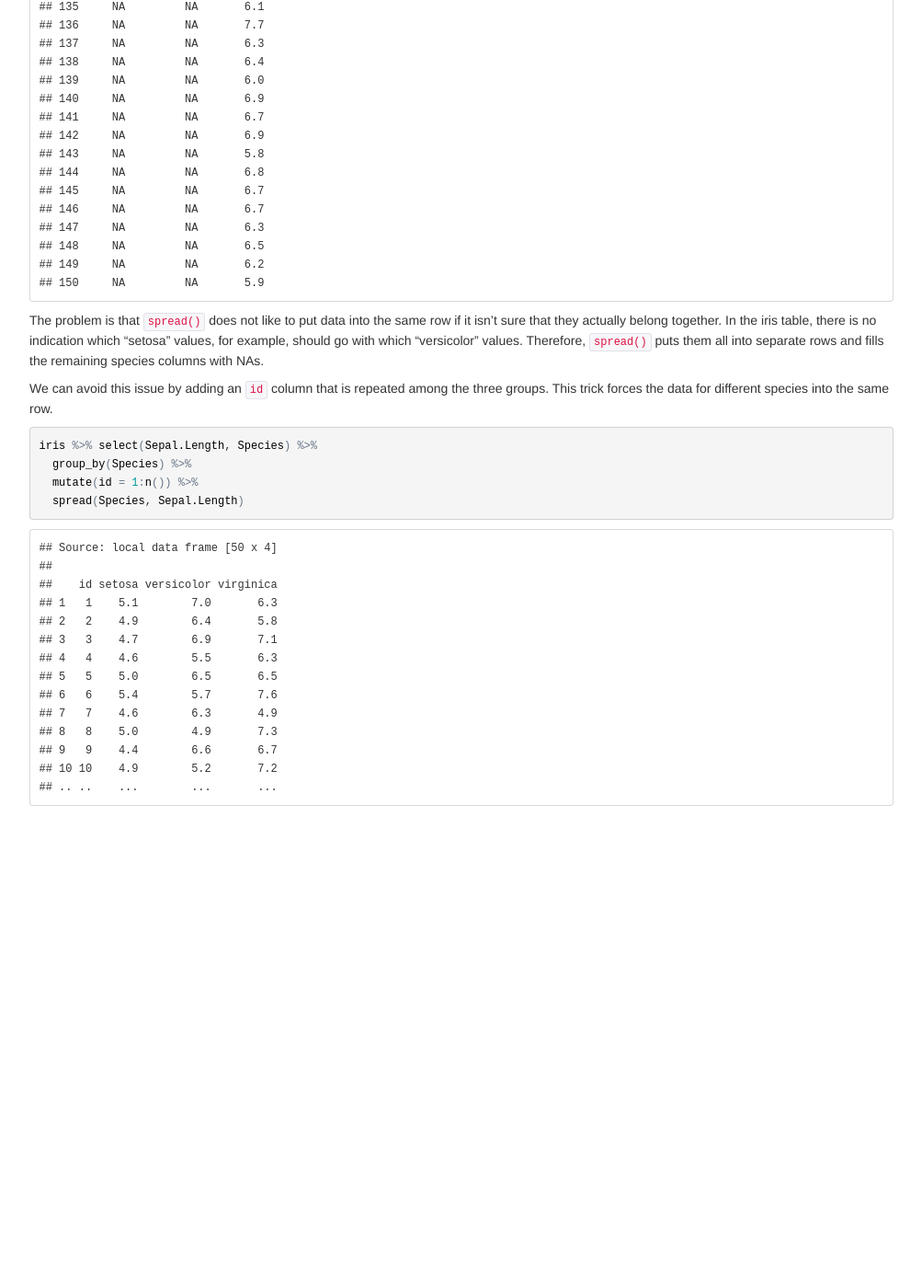
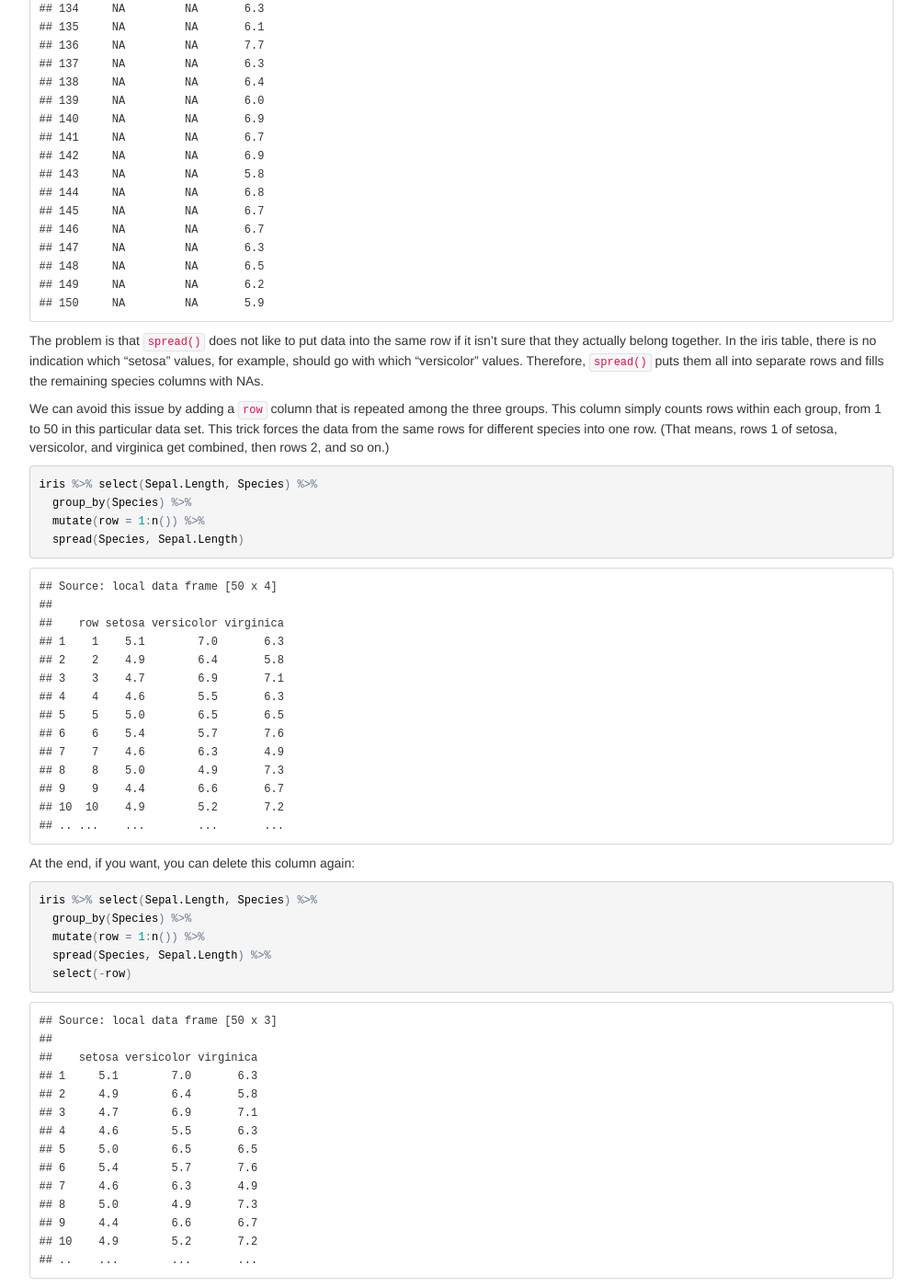
Before and after one commit to wilkelab/wilkelab.github.io.archive_sep_2020, a Jekyll site: the page classes/SDS348/2015_spring_worksheets/class8_solutions.html, which Jekyll copies as it is, in a window 1280 px wide and 1400 px high, scrolled down 5604 px. Shown: the whole window at 92% size, without its empty margins (138-1141 px from the left). Built offline with Jekyll 4.4.1, drawn with Linux system fonts in a browser that asks for light colours; before the commit the page ends 6490 px from its top, so only the background shows below that; some of the changed text lies outside the part shown.

Commit message:
Solutions class 8

```diff
--- a/classes/SDS348/2015_spring_worksheets/class8_solutions.html
+++ b/classes/SDS348/2015_spring_worksheets/class8_solutions.html
@@ -93,7 +93,7 @@
 ## 4           Catholic     below10k              418
 ## 5 Don't know/refused     below10k               15
 ## 6   Evangelical Prot     below10k              575</code></pre>
-<p><em>Now, instead of gathering data from all columns, gather only the data from columns <code>below10k</code>, <code>from20to30k</code>, and <code>from50to75k</code>.</em></p>
+<p><em>Now, instead of gathering data from all columns, gather only the data from columns <code>below10k</code>, <code>from20to30k</code>, and <code>from50to75k</code>, such that your final dataframe contains only these three income levels. Sort your final data frame according to religion, using income_level to break any ties.</em></p>
 <pre class="r"><code>pew %&gt;% select(religion, below10k, from20to30k, from50to75k) %&gt;%
   gather(income_level, number_of_people, below10k:from50to75k) %&gt;%
   arrange(religion, income_level) %&gt;% head()</code></pre>
@@ -127,24 +127,24 @@
 ## 4       4    177   M     68
 ## 5       5    157   F     59
 ## 6       6    170   M     76</code></pre>
-<p><em>For the data set <code>diamonds</code> from the ggplot2 package, calculate the mean price for each combination of cut and clarity. Then use <code>spread()</code> to rearrange the table into a wide format, such that there is a column of mean prices for each cut level (Fair, Good, Very Good, etc.).</em></p>
-<pre class="r"><code>diamonds %&gt;% group_by(cut, clarity) %&gt;% summarize(mean=mean(price))</code></pre>
+<p><em>For the data set <code>diamonds</code> from the ggplot2 package, create a table displaying the mean price for each combination of cut and clarity. Then use <code>spread()</code> to rearrange this table into a wide format, such that there is a column of mean prices for each cut level (Fair, Good, Very Good, etc.).</em></p>
+<pre class="r"><code>diamonds %&gt;% group_by(cut, clarity) %&gt;% summarize(mean.price=mean(price))</code></pre>
 <pre><code>## Source: local data frame [40 x 3]
 ## Groups: cut
 ##
-##     cut clarity mean
-## 1  Fair      I1 3704
-## 2  Fair     SI2 5174
-## 3  Fair     SI1 4208
-## 4  Fair     VS2 4175
-## 5  Fair     VS1 4165
-## 6  Fair    VVS2 3350
-## 7  Fair    VVS1 3871
-## 8  Fair      IF 1912
-## 9  Good      I1 3597
-## 10 Good     SI2 4580
-## ..  ...     ...  ...</code></pre>
-<pre class="r"><code>diamonds %&gt;% group_by(cut, clarity) %&gt;% summarize(mean=mean(price)) %&gt;% spread(cut, mean)</code></pre>
+##     cut clarity mean.price
+## 1  Fair      I1       3704
+## 2  Fair     SI2       5174
+## 3  Fair     SI1       4208
+## 4  Fair     VS2       4175
+## 5  Fair     VS1       4165
+## 6  Fair    VVS2       3350
+## 7  Fair    VVS1       3871
+## 8  Fair      IF       1912
+## 9  Good      I1       3597
+## 10 Good     SI2       4580
+## ..  ...     ...        ...</code></pre>
+<pre class="r"><code>diamonds %&gt;% group_by(cut, clarity) %&gt;% summarize(mean.price=mean(price)) %&gt;% spread(cut, mean.price)</code></pre>
 <pre><code>## Source: local data frame [8 x 6]
 ##
 ##   clarity Fair Good Very Good Premium Ideal
@@ -313,25 +313,45 @@
 ## 149     NA         NA       6.2
 ## 150     NA         NA       5.9</code></pre>
 <p>The problem is that <code>spread()</code> does not like to put data into the same row if it isn’t sure that they actually belong together. In the iris table, there is no indication which “setosa” values, for example, should go with which “versicolor” values. Therefore, <code>spread()</code> puts them all into separate rows and fills the remaining species columns with NAs.</p>
-<p>We can avoid this issue by adding an <code>id</code> column that is repeated among the three groups. This trick forces the data for different species into the same row.</p>
+<p>We can avoid this issue by adding a <code>row</code> column that is repeated among the three groups. This column simply counts rows within each group, from 1 to 50 in this particular data set. This trick forces the data from the same rows for different species into one row. (That means, rows 1 of setosa, versicolor, and virginica get combined, then rows 2, and so on.)</p>
 <pre class="r"><code>iris %&gt;% select(Sepal.Length, Species) %&gt;%
   group_by(Species) %&gt;%
-  mutate(id = 1:n()) %&gt;%
+  mutate(row = 1:n()) %&gt;%
   spread(Species, Sepal.Length)</code></pre>
 <pre><code>## Source: local data frame [50 x 4]
 ##
-##    id setosa versicolor virginica
-## 1   1    5.1        7.0       6.3
-## 2   2    4.9        6.4       5.8
-## 3   3    4.7        6.9       7.1
-## 4   4    4.6        5.5       6.3
-## 5   5    5.0        6.5       6.5
-## 6   6    5.4        5.7       7.6
-## 7   7    4.6        6.3       4.9
-## 8   8    5.0        4.9       7.3
-## 9   9    4.4        6.6       6.7
-## 10 10    4.9        5.2       7.2
-## .. ..    ...        ...       ...</code></pre>
+##    row setosa versicolor virginica
+## 1    1    5.1        7.0       6.3
+## 2    2    4.9        6.4       5.8
+## 3    3    4.7        6.9       7.1
+## 4    4    4.6        5.5       6.3
+## 5    5    5.0        6.5       6.5
+## 6    6    5.4        5.7       7.6
+## 7    7    4.6        6.3       4.9
+## 8    8    5.0        4.9       7.3
+## 9    9    4.4        6.6       6.7
+## 10  10    4.9        5.2       7.2
+## .. ...    ...        ...       ...</code></pre>
+<p>At the end, if you want, you can delete this column again:</p>
+<pre class="r"><code>iris %&gt;% select(Sepal.Length, Species) %&gt;%
+  group_by(Species) %&gt;%
+  mutate(row = 1:n()) %&gt;%
+  spread(Species, Sepal.Length) %&gt;%
+  select(-row)</code></pre>
+<pre><code>## Source: local data frame [50 x 3]
+##
+##    setosa versicolor virginica
+## 1     5.1        7.0       6.3
+## 2     4.9        6.4       5.8
+## 3     4.7        6.9       7.1
+## 4     4.6        5.5       6.3
+## 5     5.0        6.5       6.5
+## 6     5.4        5.7       7.6
+## 7     4.6        6.3       4.9
+## 8     5.0        4.9       7.3
+## 9     4.4        6.6       6.7
+## 10    4.9        5.2       7.2
+## ..    ...        ...       ...</code></pre>
 </div>
 
 
```
Also changed, not shown: classes/SDS348_spring_2015.md (+1 -0 lines).
